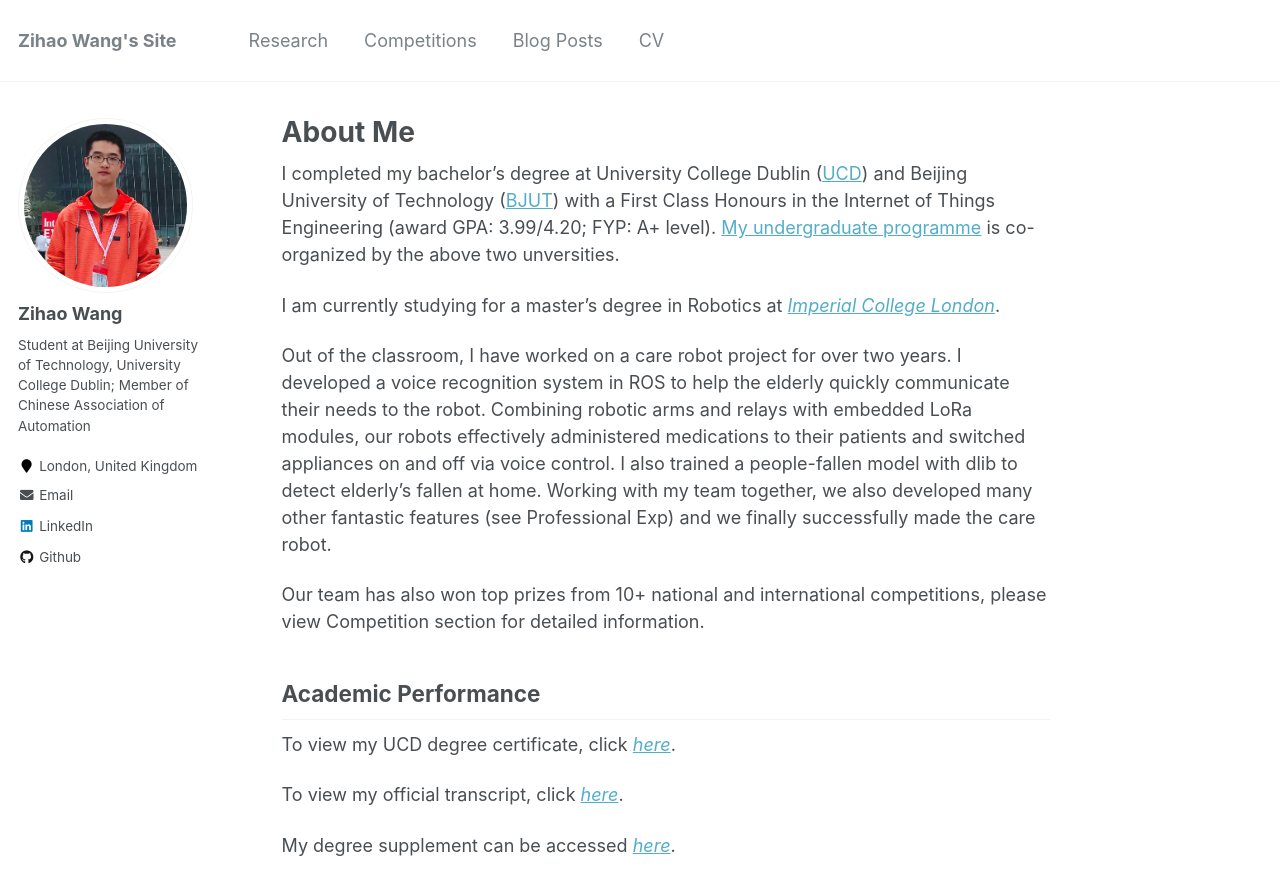
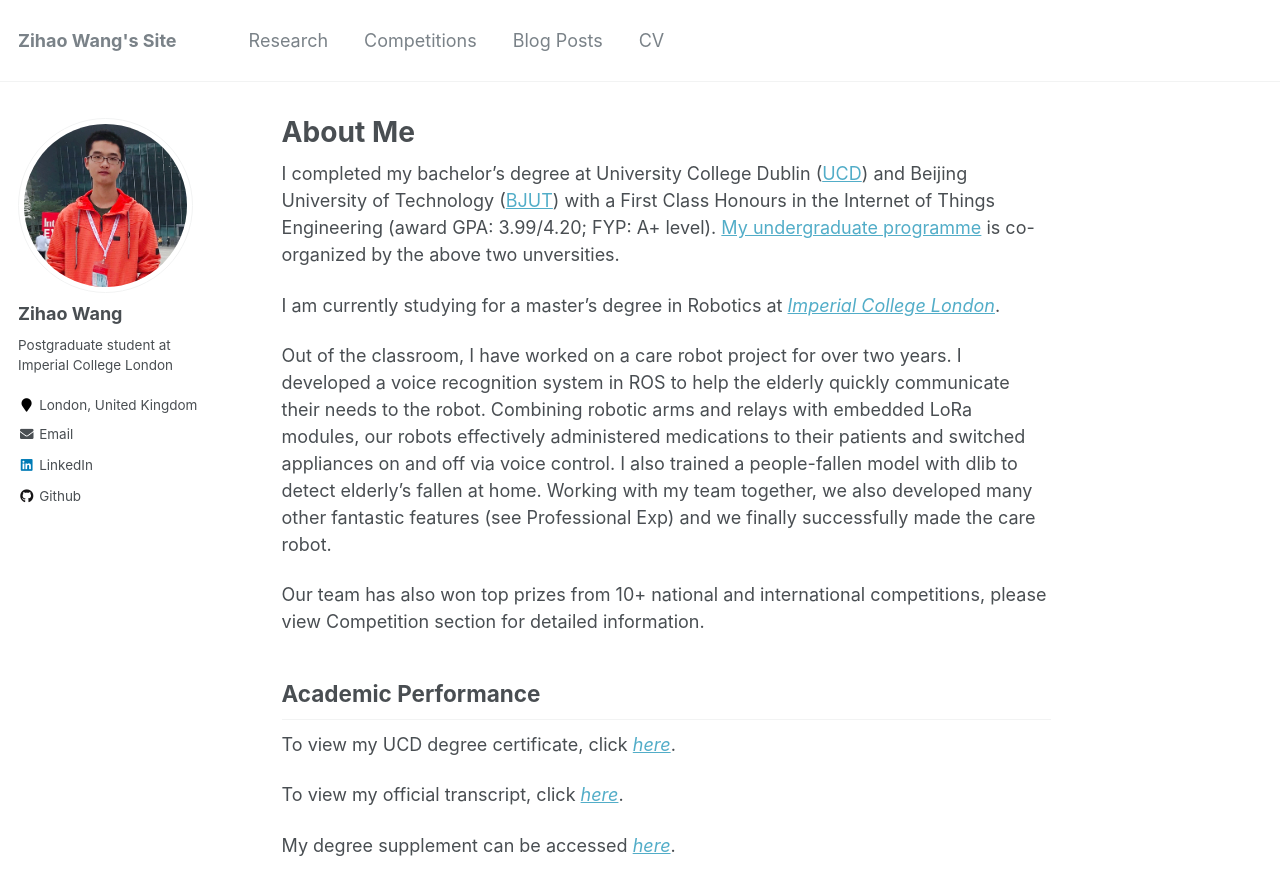
Before and after one commit to wzh1998/wzh1998.github.io, a Jekyll site: the page built from _pages/about.md, in a window 1280 px wide and 900 px high. Shown: the top 895 px of the window. Built offline with Jekyll 4.4.1, drawn with Linux system fonts in a browser that asks for light colours.

Commit message:
Update _config.yml

```diff
--- a/_config.yml
+++ b/_config.yml
@@ -82,7 +82,7 @@ analytics:
 author:
   name             : "Zihao Wang"
   avatar           : "profile.png"
-  bio              : "Student at Beijing University of Technology, University College Dublin; Member of Chinese Association of Automation"
+  bio              : "Postgraduate student at Imperial College London"
   location         : "London, United Kingdom"
   employer         :
   pubmed           : # "https://www.ncbi.nlm.nih.gov/pubmed/?term=john+snow"
```
